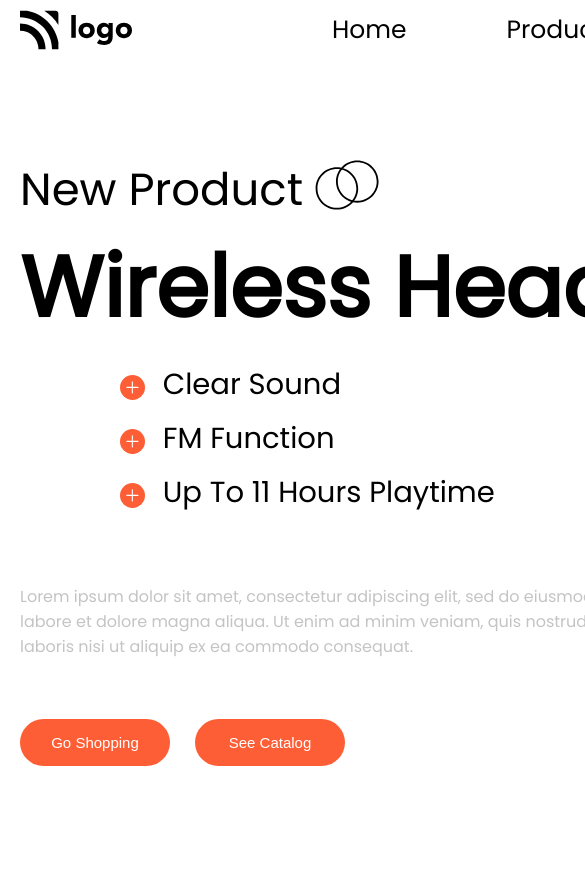
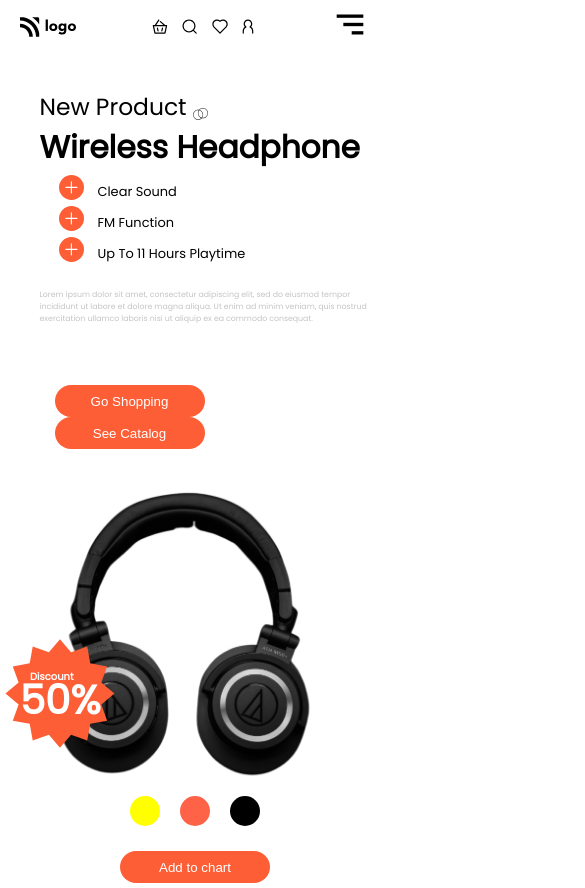
Before and after one commit to NitinTSutar/css-2-landing_page-, a website: page index.html in a window 390 px wide. Shown: the top 888 px of the page, 585 px wide, since content can reach past the window. Before the commit the page ends 844 px from the top, so only its background shows below. Drawn offline with nearby package versions, Linux system fonts and the light colour scheme.

Commit message:
Make Responsive

```diff
--- a/css/index.css
+++ /dev/null
@@ -1,171 +0,0 @@
-body{
-    font-family:'Poppins';
-    padding: 5px 20px;
-}
-*{
-    margin: 0;
-  padding: 0;
-  box-sizing: border-box;
-  scrollbar-width: none;
-}
-nav{
-    display: flex;
-    justify-content: space-between;
-    align-items: center;
-    width: 100%;
-    /* background-color: red; */
-}
-
-img[alt="logo"]{
-    height: 40px;
-}
-
-.nav-items{
-    display: flex;
-    gap: 100px;
-    padding-left: 200px;
-}
-.nav-item{
-    font-size: 25px;
-    font-weight: 100;
-    cursor: pointer;
-}
-.nav-item:hover{
-    color: #FE5E35;
-    font-weight: bolder;
-}
-img[alt="actions"]{
-    position: relative;
-    height: 50px;
-    right: -100px;
-}
-.intro-section{
-    display: flex;
-}
-
-.left-section{
-    position: relative;
-    top: 100px;
-}
-
-.left-section>h3{
-    font-size: 45px;
-    font-weight: 100;
-}
-
-img[alt="circles"]{
-    position: relative;
-    height: 50px;
-    bottom: -5px;
-}
-
-.left-section>h1{
-    font-size: 85px;
-    font-weight: bolder;
-    text-wrap: nowrap;
-}
-.sub-headlines{
-    /* height: 150px; */
-    position: relative;
-    left: 100px;
-    display: flex;
-    flex-direction: column;
-    gap: 10px;
-    font-size: 35px;
-    font-weight:lighter;
-    margin-top: 10px;
-}
-.sub-headline{
-    font-weight:100;
-}
-img[alt="plus"]{
-    position: relative;
-    background-color: #FE5E35;
-    border-radius: 50%;
-    height: 25px;
-    padding: 6px;
-    margin-right: 10px;
-    top: 6px;
-}
-.text{
-    margin-top: 70px;
-    width: 85%;
-    color: rgb(197, 196, 196);
-}
-
-.action-btns{
-    display: flex;
-    gap: 25px;
-    margin-top: 60px;
-}
-.action-btn{
-    padding: 15px 30px;
-    background-color: #FE5E35;
-    border: 0;
-    border-radius: 60px;
-    color: white;
-    font-size: 15px;
-}
-.right-section{
-    display: flex;
-    flex-direction: column;
-    gap: 40px;
-    position: relative;
-    top: 20px;
-}
-
-img[alt="discount"]{
-    position: absolute;
-    top: 280px;
-    right: 530px;
-    height: 160px;
-
-}
-.discount-content{
-    position: absolute;
-    top: 305px;
-    right: 554px;
-    height: 160px;
-    color: white;
-}
-.discount-content>h4{
-    font-size: 13px;
-    padding-left: 20px;
-    position: relative;
-    top: 20px;
-    left: 10px;
-}
-.discount-content>h1{
-    font-size: 55px;
-
-}
-img[alt="headphone"]{
-    height: 500px;
-    padding: 10px 150px;
-}
-.dots{
-    display: flex;
-    align-items: center;
-    justify-content: center;
-    gap: 20px;
-    margin-bottom: 25px;
-
-}
-.dot{
-    border-radius: 50%;
-    height: 30px;
-    width: 30px;
-}
-.yellow-dot{
-    background-color: yellow;
-}
-.tomato-dot{
-    background-color: tomato;
-}
-.black-dot{
-    background-color: black;
-}
-.action-btn{
-    align-self: center;
-    width: 150px;
-}
--- /dev/null
+++ b/css/style.css
@@ -0,0 +1,281 @@
+body {
+  font-family: "Poppins";
+  padding: 5px 20px;
+}
+* {
+  margin: 0;
+  padding: 0;
+  box-sizing: border-box;
+  scrollbar-width: none;
+}
+nav {
+  display: flex;
+  justify-content: space-between;
+  align-items: center;
+  width: 100%;
+}
+img[alt="logo"] {
+  height: 40px;
+}
+.nav-items {
+  display: flex;
+  justify-content: space-between;
+}
+.nav-item {
+  font-size: 20px;
+  font-weight: 100;
+  cursor: pointer;
+  padding: 0 2vw;
+}
+.nav-item:hover {
+  color: #fe5e35;
+  font-weight: bolder;
+}
+
+.bx-menu-alt-right {
+  visibility: hidden;
+  position: absolute;
+}
+.intro-section {
+  display: flex;
+  height: 90vh;
+}
+.left-section {
+  display: flex;
+  flex-direction: column;
+  justify-content: space-between;
+  padding-top: 100px;
+  flex-basis: 55%;
+}
+.left-section > h3 {
+  font-size: 3vw;
+  font-weight: lighter;
+}
+img[alt="circles"] {
+  position: relative;
+  height: 3vw;
+  bottom: -5px;
+}
+.left-section > h1 {
+  font-size: 4.5vw;
+  font-weight: bolder;
+  text-wrap: nowrap;
+}
+.sub-headlines {
+  left: 100px;
+  font-size: 2vw;
+  font-weight: lighter;
+  padding-left: 5vw;
+}
+.sub-headline {
+  font-weight: 100;
+}
+img[alt="plus"] {
+  position: relative;
+  background-color: #fe5e35;
+  border-radius: 50%;
+  height: 25px;
+  padding: 6px;
+  margin-right: 10px;
+  top: 6px;
+}
+.text {
+  margin-top: 3vh;
+  width: 85%;
+  color: rgb(197, 196, 196);
+  font-size: 1vw;
+}
+
+.action-btns {
+  display: inline-block;
+  margin-top: 60px;
+}
+.action-btn {
+  padding: 1vh 1vw;
+  background-color: #fe5e35;
+  border: 0;
+  border-radius: 60px;
+  color: white;
+  /* font-size:  */
+  margin: 0 15px;
+  text-wrap: nowrap;
+}
+.right-section {
+  display: flex;
+  flex-direction: column;
+  justify-content: space-between;
+  position: relative;
+  max-width: 200px;
+  min-width: 500px;
+}
+.headphone-div {
+  position: relative;
+  width: 450px;
+  border: 400px;
+}
+img[alt="discount"] {
+  position: absolute;
+  top: 280px;
+  left: -50px;
+  width: 160px;
+}
+.discount-content {
+  position: absolute;
+  top: 305px;
+  left: -20px;
+  color: white;
+}
+.discount-content > h4 {
+  font-size: 12px;
+  padding-left: 20px;
+  position: relative;
+  top: 20px;
+  left: 10px;
+}
+.discount-content > h1 {
+  font-size: 50px;
+}
+img[alt="headphone"] {
+  position: relative;
+  height: 500px;
+  z-index: -1;
+  margin-right: 15%;
+}
+.dots {
+  display: flex;
+  align-items: center;
+  justify-content: center;
+  width: 250px;
+  gap: 20px;
+  margin-bottom: 25px;
+  position: relative;
+  left: 120px;
+}
+.dot {
+  border-radius: 50%;
+  height: 30px;
+  width: 30px;
+}
+.yellow-dot {
+  background-color: yellow;
+}
+.tomato-dot {
+  background-color: tomato;
+}
+.black-dot {
+  background-color: black;
+}
+.action-btn {
+  width: 150px;
+}
+.chart-btn {
+  align-self: center;
+}
+@media (max-width: 1026px) {
+  .intro-section {
+    flex-direction: column;
+    height: 100%;
+  }
+  .left-section {
+    flex-basis: 100%;
+    padding: 40px 0 40px 5vw;
+  }
+  .text {
+    width: 60%;
+  }
+  .right-section {
+    align-self: center;
+  }
+}
+@media (max-width: 800px) {
+    #menu-icon{
+        cursor: pointer;
+    }
+  .nav-items {
+    visibility: hidden;
+    position: absolute;
+    top: 7%;
+    flex-direction: column;
+    border: 2px solid black;
+    background-color: #fe5d35e4;
+    justify-content: space-around;
+    height: 30vh;
+    width: 93%;
+    align-items: center;
+    border-radius: 10px;
+  }
+  .nav-item {
+    font-size: 15px;
+    border: 2px solid black;
+    border-radius: 5px;
+    color: #fe5e35;
+    background-color: rgb(232, 228, 228);
+  }
+  .nav-item:hover {
+    color: white;
+    background-color: black;
+  }
+  img[alt="actions"] {
+    height: 3em;
+  }
+  .bx {
+    visibility: visible;
+    position: relative;
+    font-size: 40px;
+  }
+  img[alt="actions"] {
+    height: 2em;
+  }
+  .left-section h3{
+    font-size: 6vw;
+  }
+  .left-section h1{
+    font-size: 8vw;
+  }
+  .sub-headlines{
+    font-size: 4vw;
+  }
+  img[alt="plus"] {
+    top: 4px;
+  }
+  .text{
+    font-size: 2vw;
+    width: 100%;
+  }
+}
+@media (max-width:610px){
+    .headphone-div{
+        width: 320px;
+    }
+    .right-section{
+        min-width: 320px;
+    }
+    img[alt="headphone"]{
+        height: 300px;
+    }
+    img[alt="discount"]{
+        top: 150px;
+        width: 110px;
+        left:-30px;
+    }
+    .discount-content{
+        top: 160px;
+        padding-left: 5px;
+    }
+    .discount-content > h4{
+        font-size: 10px;
+        padding-left: 0;
+        padding-bottom: 5px;
+    }
+    .discount-content h1{
+        font-size: 40px;
+    }
+    img[alt="logo"] {
+        height: 20px;
+    }
+    .dots{
+        left: 0;
+        width: 100%;
+    }
+
+}
--- a/index.html
+++ b/index.html
@@ -4,13 +4,14 @@
     <meta charset="UTF-8" />
     <meta http-equiv="X-UA-Compatible" content="IE=edge" />
     <meta name="viewport" content="width=device-width, initial-scale=1.0" />
-    <link rel="stylesheet" href="css/index.css" />
+    <link rel="stylesheet" href="css/style.css" />
     <link rel="preconnect" href="https://fonts.googleapis.com" />
     <link rel="preconnect" href="https://fonts.gstatic.com" crossorigin />
     <link
       href="https://fonts.googleapis.com/css2?family=Fredoka+One&family=Poppins&display=swap"
       rel="stylesheet"
     />
+    <link href='https://unpkg.com/boxicons@2.1.4/css/boxicons.min.css' rel='stylesheet'>
     <title>Product Home Page</title>
   </head>
   <body>
@@ -23,6 +24,7 @@
         <h5 class="nav-item">About</h5>
       </div>
       <img src="./images/actions.svg" alt="actions" />
+      <div id="menu-icon"><i class='bx bx-menu-alt-right'></i></div>
     </nav>
     <div class="intro-section">
       <div class="left-section">
@@ -67,8 +69,9 @@
           <div class="dot tomato-dot"></div>
           <div class="dot black-dot"></div>
         </div>
-        <button class="action-btn">Add to chart</button>
+        <div class="chart-btn"><button class="action-btn">Add to chart</button></div>
       </div>
     </div>
+    <script src="script.js"></script>
   </body>
 </html>
--- /dev/null
+++ b/script.js
@@ -0,0 +1,7 @@
+let menuIcon = document.querySelector('#menu-icon');
+let navbar = document.querySelector('.nav-items');
+
+menuIcon.onclick = () => {
+    menuIcon.classList.toggle('bx-x');
+    navbar.classList.toggle('active');
+}
```
